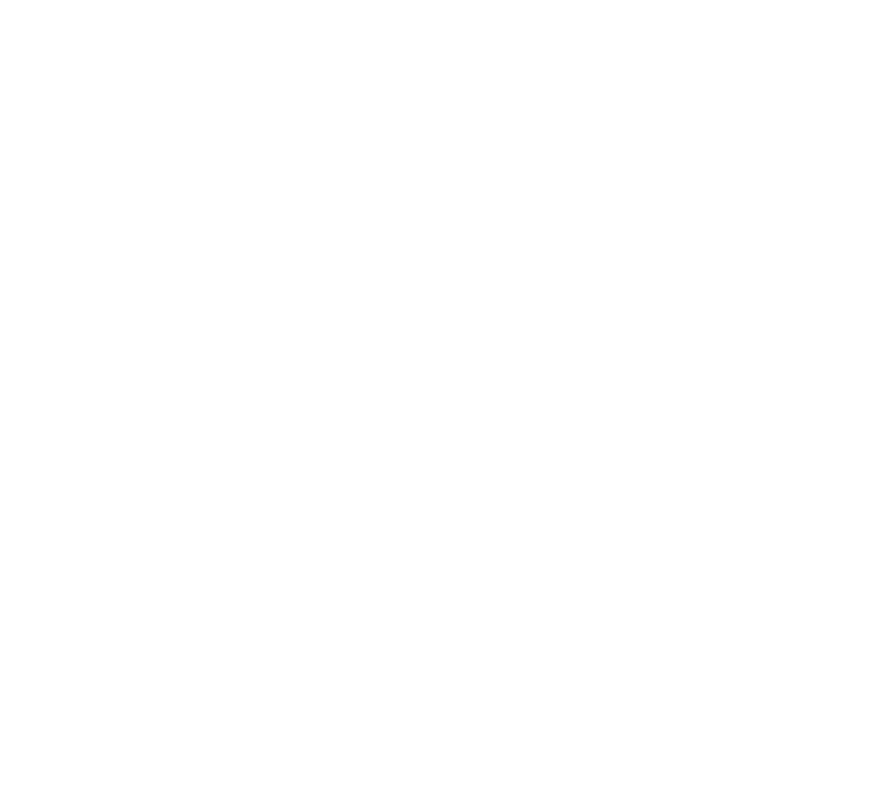
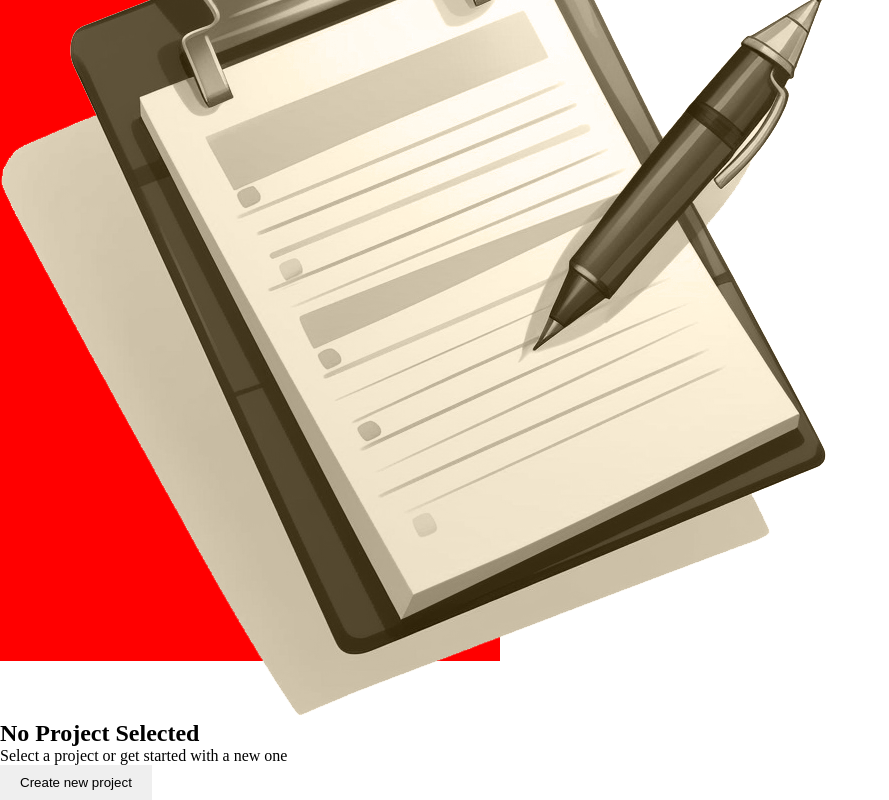
Before and after one commit to DenisFR2727/support_react-components, a React (Vite) app in the folder managment-app/01-starting-project/: page / in a window 1280 px wide. Shown: the part 989-1789 px from the top of the page, without its empty margins (0-889 px from the left). Before the commit the page ends 850 px from the top, so only its background shows below. Built offline with nearby package versions, Linux system fonts and the light colour scheme.

Commit message:
create title component

```diff
--- a/managment-app/01-starting-project/src/App.jsx
+++ b/managment-app/01-starting-project/src/App.jsx
@@ -1,10 +1,12 @@
 import PanelProjects from "./components/Panel/aside-panel";
+import Title from "./components/Title/Title";
 
 function App() {
   return (
-    <>
+    <div>
       <PanelProjects />
-    </>
+      <Title />
+    </div>
   );
 }
 
--- /dev/null
+++ b/managment-app/01-starting-project/src/components/Title/Title.jsx
@@ -0,0 +1,15 @@
+import Button from "../ui/button";
+import "./title.css";
+
+export default function Title() {
+  return (
+    <div className="title-page">
+      <div className="title-content">
+        <img src="/logo.png" />
+        <h2>No Project Selected</h2>
+        <p>Select a project or get started with a new one</p>
+        <Button>Create new project</Button>
+      </div>
+    </div>
+  );
+}
--- /dev/null
+++ b/managment-app/01-starting-project/src/components/Title/title.css
@@ -0,0 +1,6 @@
+.title-page {
+  display: flex;
+  background: red;
+  width: 500px;
+  height: 100vh;
+}
```
Also changed, not shown: managment-app/01-starting-project/src/components/form-project.jsx (+12 -0 lines).
